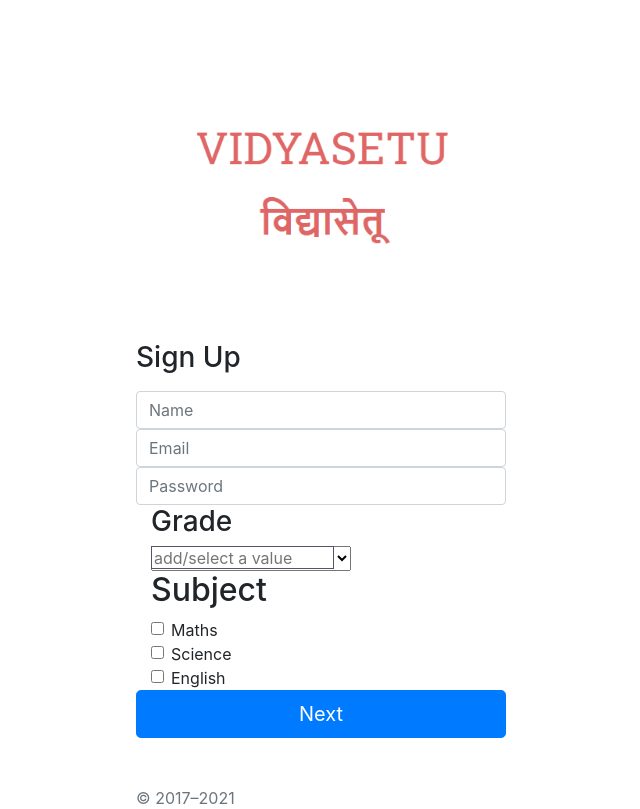
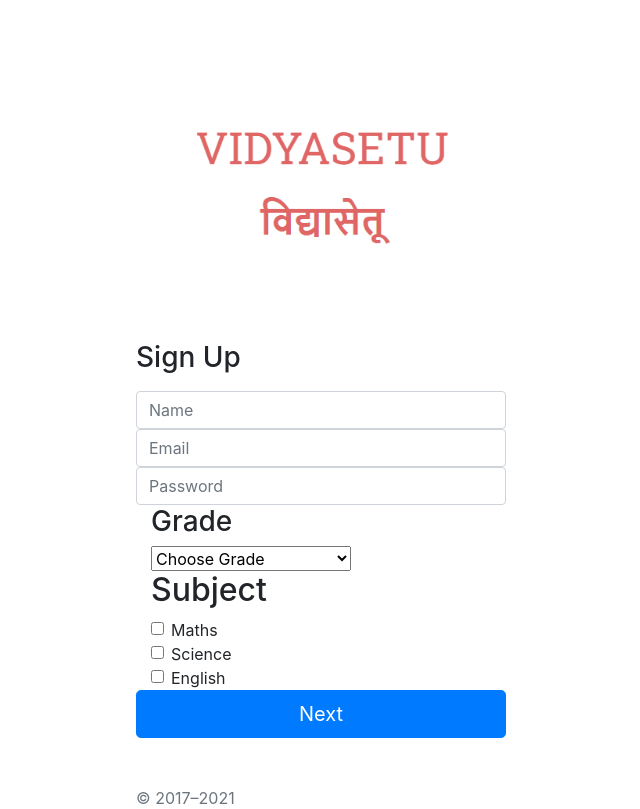
Before and after one commit to apoorvayc/Django_Firebase_Example, a Django app: page /signup/ in a window 1280 px wide. Shown: the top 809 px of the page, without its empty margins (319-959 px from the left). Run offline with Django 3.2, Linux system fonts and the light colour scheme.

Commit message:
fine changes 2

```diff
--- a/templates/home.html
+++ b/templates/home.html
@@ -58,7 +58,7 @@
         <div class="row">
           <div class="col-xl-5 col-lg-6 d-flex justify-content-center align-items-stretch" data-aos="fade-right">
              <img src="{% static 'images/homepage.jpg' %}" style="margin:100px 100px 0px 0px;height:400px;width:auto; " alt="">
-			 <a href="https://lbb.in/pune/ngos-and-volunteer-organisations-in-pune/" style="    position: absolute;  top: 500px; left: -100px;
+			 <a href="https://lbb.in/pune/ngos-and-volunteer-organisations-in-pune/" style="    position: absolute;  top: 500px; left: -10x0px;
 			 ">Reference</a>
           </div>
 
--- a/templates/signUp.html
+++ b/templates/signUp.html
@@ -57,11 +57,6 @@
                         <option type="submit" value="11">Class 11th</option>
                         <option type="submit" value="12">Class 12th</option>
                     </select>
-                    <input type="text" name="displayValue" id="displayValue"
-                           placeholder="add/select a value" onfocus="this.select()"
-                           style="position:absolute;top:0px;left:0px;width:183px;width:180px\9;#width:180px;height:23px; height:21px\9;#height:18px;border:1px solid #556;">
-                    <input name="idValue" id="idValue" type="hidden">
-
 
                 </div>
             </div>
```
